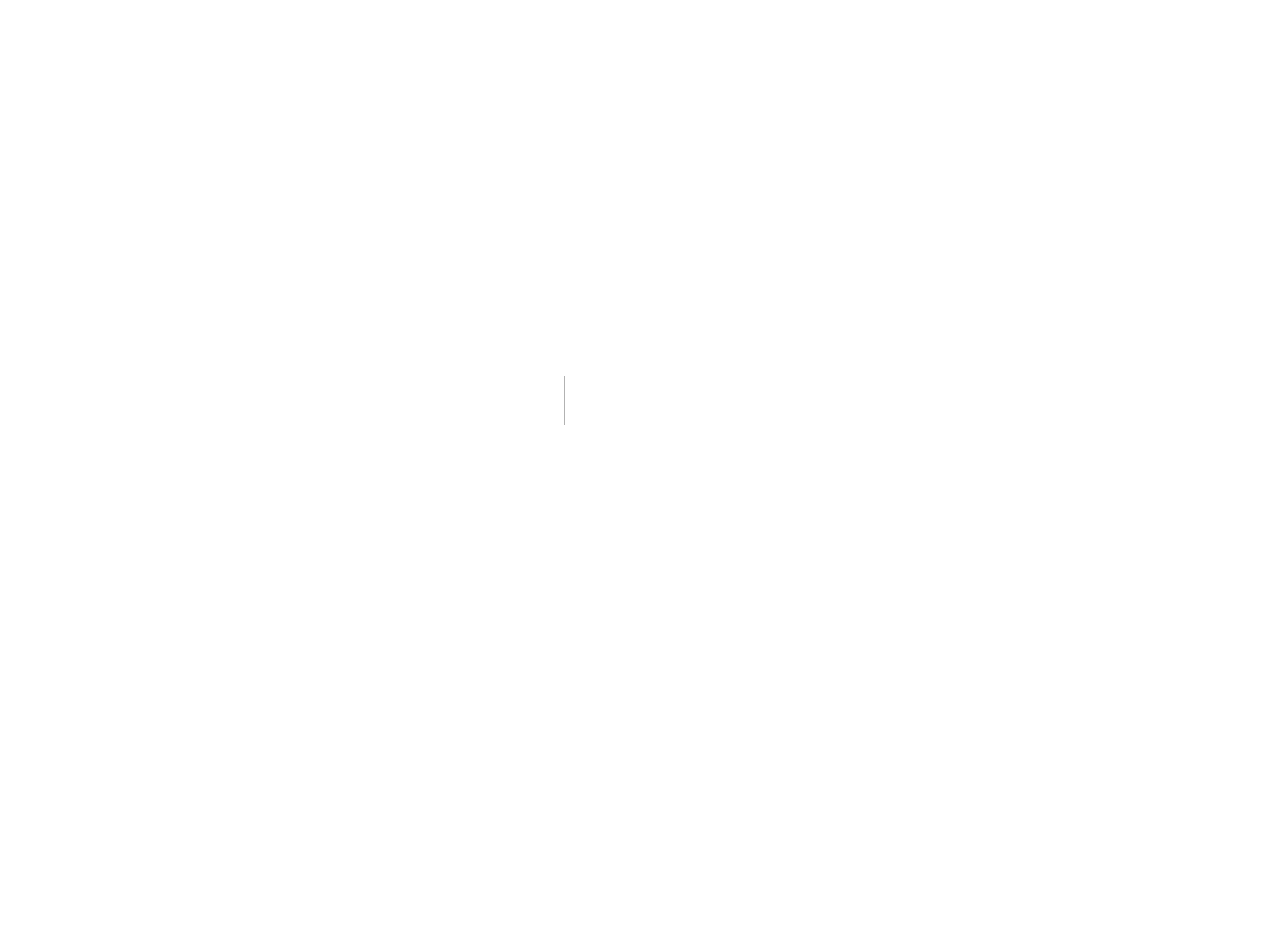
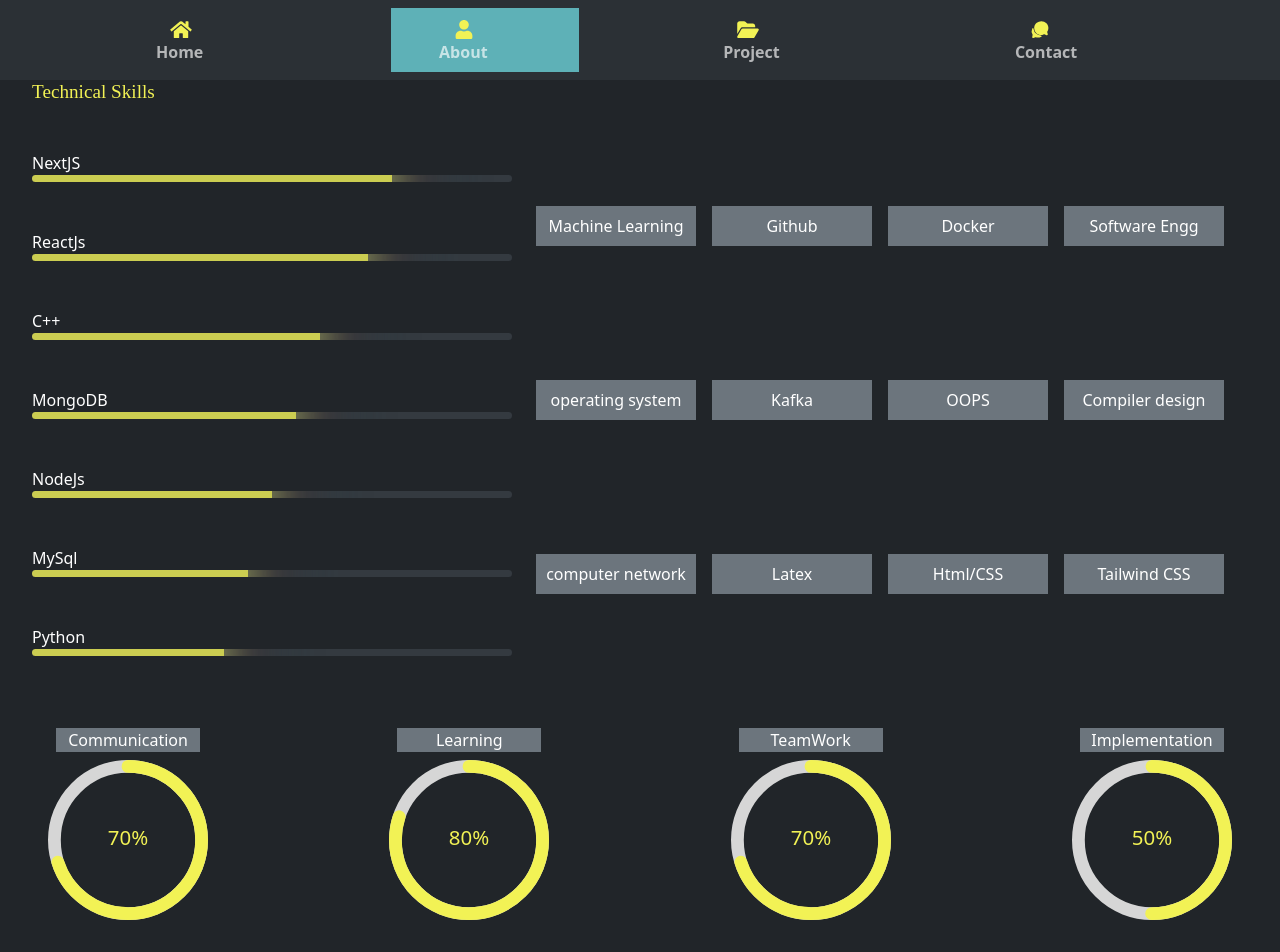
Before and after one commit to konekoshinde/chaitrali_portfolio, a Next.js app: page /About in a window 1280 px wide. Before the commit this address had no page. Shown: the top 952 px of the page. Before the commit the page ends 800 px from the top, so only its background shows below. Built offline with nearby package versions, Linux system fonts and the light colour scheme.

Commit message:
improved ui

```diff
--- a/package.json
+++ b/package.json
@@ -10,9 +10,13 @@
   },
   "dependencies": {
     "@popperjs/core": "^2.11.8",
+    "aos": "^2.3.4",
     "bootstrap": "^5.3.3",
+    "my-app": "file:",
     "next": "14.2.5",
     "react": "^18",
+    "react-animate-on-scroll": "^2.1.9",
+    "react-circular-progressbar": "^2.1.0",
     "react-dom": "^18",
     "react-icons": "^5.3.0"
   },
--- /dev/null
+++ b/src/app/About/page.js
@@ -0,0 +1,93 @@
+import React from 'react'
+import Navbar from '../components/Navbar'
+import Timeline from '../components/Timeline'
+import Progress from '../components/Progress'
+import ProgressRounded from '../components/ProgressRounded'
+import { FaCrown } from "react-icons/fa";
+function page() {
+  return (
+    <div>
+      <Navbar props="About"/>
+      <div className='d-flex flex-md-row flex-column justify-content-between'>
+        <ul style={{width:"40%"}}><h2 className="imp">Technical Skills</h2>
+        <Progress skillName="NextJS" Number="75"/>
+        <Progress skillName="ReactJs" Number="70"/>
+        <Progress skillName="C++" Number="60"/>
+        <Progress skillName="MongoDB" Number="55"/>
+        <Progress skillName="NodeJs" Number="50"/>
+        <Progress skillName="MySql" Number="45"/>
+        <Progress skillName="Python" Number="40"/>
+        </ul>
+
+        <div className='d-flex flex-column justify-content-evenly me-5' style={{width:"55%"}}>
+          <div className="d-flex flex-row justify-content-between"  data-aos-duration="2000" data-aos="flip-left">
+          <div  className='m-2 p-2 bg-secondary text-white text-center' style={{width:"50rem"}}>Machine Learning</div>
+          <div  className='m-2 p-2 bg-secondary text-white text-center' style={{width:"50rem"}}>Github</div>
+          <div className='m-2 p-2 bg-secondary text-white text-center' style={{width:"50rem"}}>Docker</div>
+          <div className='m-2 p-2 bg-secondary text-white text-center' style={{width:"50rem"}}>Software Engg</div>
+          </div>
+          <div className="d-flex flex-row justify-content-between"  data-aos-duration="2000" data-aos="flip-right">
+          <div className='m-2 p-2 bg-secondary text-white text-center' style={{width:"50rem"}}>operating system</div>
+          <div className='m-2 p-2 bg-secondary text-white text-center' style={{width:"50rem"}}>Kafka</div>
+          <div className='m-2 p-2 bg-secondary text-white text-center' style={{width:"50rem"}}>OOPS</div>
+          <div className='m-2 p-2 bg-secondary text-white text-center' style={{width:"50rem"}}>Compiler design</div>
+          </div>
+          <div className="d-flex flex-row justify-content-between"  data-aos-duration="2000" data-aos="flip-left">
+          <div className='m-2 p-2 bg-secondary text-white text-center' style={{width:"50rem"}}>computer network</div>
+          <div className='m-2 p-2 bg-secondary text-white text-center' style={{width:"50rem"}}>Latex</div>
+          <div className='m-2 p-2 bg-secondary text-white text-center' style={{width:"50rem"}}>Html/CSS</div>
+          <div className='m-2 p-2 bg-secondary text-white text-center' style={{width:"50rem"}}>Tailwind CSS</div>
+          </div>
+        </div>
+      </div>
+
+      <div className='d-flex flex-column flex-md-row justify-content-between ps-5 me-5'  >
+            <ProgressRounded skillName="Communication" Number="70" style={{}} />
+            <ProgressRounded skillName="Learning" Number="80" style={{}} />
+            <ProgressRounded skillName="TeamWork" Number="70" style={{}} />
+            <ProgressRounded skillName="Implementation" Number="50" style={{}} />
+          </div>
+      <ul><h2 className="imp">Achievements</h2>
+          <div className='my-2 text-white-50'><FaCrown className='imp mx-2'/><span className='imp2'>Semi Finalist</span> at <span className='imp2'>Google Girls Hackathon 2024 </span>top 1% among 20k participants.</div>
+          <div className='my-2 text-white-50'><FaCrown className='imp mx-2'/>Ranked <span className='imp2'>210 globally</span> in Codechef Starters 145 Div 2</div>
+          <div className='my-2 text-white-50'><FaCrown className='imp mx-2'/>Secured <span className='imp2'>621 among 45k candidates</span> on Codeforces Round 918 Div 4</div>
+          <div className='my-2 text-white-50'><FaCrown className='imp mx-2'/>Team ranked <span className='imp2'>6th among 900</span> groups for ZS tech challenge based on score.</div>
+          <div className='my-2 text-white-50'><FaCrown className='imp mx-2'/><span className='imp2'>Codeforces</span> (ratings 1381),<span className='imp2'> Codechef</span> (ratings 1802) global rank: 5907, <span className='imp2'>Leetcode</span> (approx. 250 problems)</div>
+        </ul>
+      <br/>
+      <br/>
+      <br/>
+      <div>
+        <ul><h2 className="imp">Education</h2></ul>
+        <div className="container">
+        <div className="d-flex flex-column justify-content-around m-3">
+
+        <Timeline
+            title="Indian Institute of Information Technology, Pune"
+            subtitle="BTECH CSE"
+            link="#"
+            paragraph="CGPA:8.02"
+            Time="2021-2025"
+        />
+        <Timeline
+            title="NES Ratnam College of Arts, Science and Commerce (Mumbai)"
+            subtitle="Higher secondary eduction"
+            link="#"
+            paragraph="Percentage: 95.5%"
+            Time="2019-2021"/>
+        <Timeline
+            title="NES High School (Mumbai)"
+            subtitle="Secondary eduction"
+            link="#"
+            paragraph="Percentage: 92.4%"
+            Time="2009-2019"
+            />
+        </div>
+        </div>
+      </div>
+
+    </div>
+  )
+}
+
+export default page
--- a/src/app/components/BootstrapClient.js
+++ b/src/app/components/BootstrapClient.js
@@ -1,14 +1,21 @@
 'use client';
-import { useEffect } from "react";
+import { useEffect, useState } from "react";
+import AOS from 'aos';
+import 'aos/dist/aos.css';
 
 
 function BootstrapClient() {
+
+
     useEffect(()=>{
         import("bootstrap/dist/js/bootstrap.bundle");
+        AOS.init();
       },[])
+
+
   return (
     <div>
-
+      {/* <button onClick={()=>setColor((color==="black")?"white":"black")}>change</button> */}
     </div>
   )
 }
--- a/src/app/components/Navbar.js
+++ b/src/app/components/Navbar.js
@@ -3,11 +3,11 @@ import { IoChatbubbles } from "react-icons/io5";
 import { FaHome } from "react-icons/fa";
 import { FaUser } from "react-icons/fa";
 import { FaFolderOpen } from "react-icons/fa6";
-
+import "../styles/G.css"
 export default function Navbar(props) {
   console.log(props.props)
   return (
-  <nav className="navbar navbar-expand-lg bg-body-tertiary ">
+  <nav className="navbar navbar-expand-lg bg-body-tertiary " >
     <div className="container-fluid fw-bold">
 
       <button
@@ -23,17 +23,17 @@ export default function Navbar(props) {
 
       <div className="collapse navbar-collapse" id="navbarNavAltMarkup">
         <div className="navbar-nav mx-auto mx-5 px-5" >
-          <a className="nav-link mx-5 px-5" aria-current="page" href="/" style={{backgroundColor: (props.props==="Home")?"green":"inherit"}}>
-            <FaHome  style={{width:50, color:"red"}}/>Home
+          <a className="nav-link mx-5 px-5" aria-current="page" href="/" style={{backgroundColor: (props.props==="Home")?"rgb(94, 177, 183)":"inherit"}}>
+            <FaHome  style={{width:50}} className="imp"/>Home
           </a>
-          <a className="nav-link mx-5 px-5" href="/About" style={{backgroundColor: (props.props==="About")?"green":"inherit"}}>
-            <FaUser  style={{width:50, color:"red"}}/>About
+          <a className="nav-link mx-5 px-5" href="/About" style={{backgroundColor: (props.props==="About")?"rgb(94, 177, 183)":"inherit"}}>
+            <FaUser  style={{width:50}} className="imp"/>About
           </a>
-          <a className="nav-link mx-5 px-5" href="/Project" style={{backgroundColor: (props.props==="Project")?"green":"inherit"}}>
-            <FaFolderOpen  style={{width:50, color:"red"}}/>Project
+          <a className="nav-link mx-5 px-5" href="/Project" style={{backgroundColor: (props.props==="Project")?"rgb(94, 177, 183)":"inherit"}}>
+            <FaFolderOpen  style={{width:50}} className="imp"/>Project
           </a>
-          <a className="nav-link mx-5 px-5" href="/Contact" style={{backgroundColor: (props.props==="Contact")?"green":"inherit"}}>
-            <IoChatbubbles  style={{width:50, color:"red"}}/> Contact
+          <a className="nav-link mx-5 px-5" href="/Contact" style={{backgroundColor: (props.props==="Contact")?"rgb(94, 177, 183)":"inherit"}}>
+            <IoChatbubbles  style={{width:50}} className="imp"/> Contact
           </a>
 
         </div>
--- /dev/null
+++ b/src/app/components/Progress.js
@@ -0,0 +1,26 @@
+'use client';
+import '../styles/G.css'
+
+export default function Progress(props){
+    return(
+      <div className='my-5'>
+        <div>{props.skillName}</div>
+        <div
+        className="progress"
+        role="progressbar"
+        aria-label="Animated striped example"
+        aria-valuemin={0}
+        aria-valuenow={30}
+        aria-valuemax={100}
+        style={{height:"7px"}}
+        >
+
+        <div
+          className="progress-bar glow "
+          style={{ width: `${props.Number}%` ,backgroundColor:"rgba(242, 242, 85,0.8)"}}
+        />
+        </div>
+
+      </div>
+    )
+  }
--- /dev/null
+++ b/src/app/components/ProgressRounded.js
@@ -0,0 +1,38 @@
+'use client'
+
+import { CircularProgressbar, buildStyles } from 'react-circular-progressbar';
+import 'react-circular-progressbar/dist/styles.css';
+import React from 'react'
+import { useState,useEffect } from 'react';
+
+const ProgressProvider = ({ valueStart, valueEnd, children }) => {
+    const [value, setValue] = useState(valueStart);
+    useEffect(() => {
+      setValue(valueEnd);
+    }, [valueEnd]);
+
+    return children(value);
+};
+function ProgressRounded(props) {
+    const value=props.Number
+  return (
+    <div style={{width:"10rem"}} className='pb-5 text-center '>
+        <div className='bg-secondary text-white m-2'>{props.skillName}</div>
+      <ProgressProvider valueStart={0} valueEnd={value}>
+          {(value) => <CircularProgressbar
+          value={value}
+          text={` ${value}%`}
+          styles={buildStyles({
+            pathTransitionDuration: 5,
+            backgroundColor: 'rgb(0,0,0)',
+            textSize: '0.8rem',
+            pathColor:'rgb(242, 242, 85)',
+            textColor:'rgb(242, 242, 85)',
+
+          })}/>}
+        </ProgressProvider>
+    </div>
+  )
+}
+
+export default ProgressRounded
--- /dev/null
+++ b/src/app/components/Timeline.js
@@ -0,0 +1,27 @@
+import React from 'react'
+import '../styles/G.css'
+
+
+export default function Timeline(props){
+  return(
+
+    <div className='position-relative mx-5 d-flex justify-content-start Card' data-aos="fade-down">
+    <div className="card border-5 text-end Temp" style={{width:"30rem"}} >
+    <div className="card-body d-flex flex-column justify-content-between " >
+        <a href={props.link} className="card-title imp" target="_blank">{props.title}</a>
+        <h6 className="card-subtitle mb-2 text-body-secondary ">{props.subtitle}</h6>
+        <br/>
+        <br/>
+        <p className="imp2">{props.paragraph}</p>
+    </div>
+    </div>
+      <div className="my-auto p-2 imp2">
+        <time>{props.Time}</time>
+      </div>
+
+    </div>
+
+  )
+
+
+}
--- /dev/null
+++ b/src/app/styles/G.css
@@ -0,0 +1,57 @@
+
+.Temp:hover {
+    border-color: rgba(228, 233, 132);
+    box-shadow:
+      0 0 30px 10px #9c9c5c,  /* inner white */
+      0 0 80px 30px rgb(21, 72, 76), /* outer cyan */
+      0 0 60px 20px rgb(157, 5, 5); /* middle magenta */
+
+}
+@media only screen and (min-width: 768px){
+
+.Card:nth-of-type(odd){
+    flex-direction: row-reverse;
+}
+}
+
+@-webkit-keyframes progress {
+    0% { width: 0; }
+ }
+@-moz-keyframes progress {
+    0% { width: 0; }
+}
+@keyframes progress {
+    0% { width: 0; }
+}
+
+
+
+.progress > div {
+    -webkit-animation: progress 2s;
+    -moz-animation: progress 2s;
+    animation: progress 2s;
+  }
+
+.glow {
+    background-color: rgb(189, 189, 109);
+
+    box-shadow:
+      0 0 30px 10px #9c9c5c,  /* inner white */
+      0 0 60px 30px rgb(21, 72, 76), /* outer cyan */
+      0 0 50px 20px rgb(157, 5, 5); /* middle magenta */
+  }
+  .glow:hover{
+
+    background-color: rgb(18, 18, 10);
+  }
+
+.imp{
+    color: rgb(242, 242, 85);
+    font-family: cursive;
+    font-size: larger;
+}
+.imp2{
+    color:rgba(228, 233, 132,0.8);
+    font-weight: bolder;
+
+}
```
Also changed, not shown: src/app/Contact/page.js (+16 -14 lines), src/app/Project/page.js (+36 -29 lines), src/app/page.js (+7 -3 lines), 1 other file (tests, documents, lock files or other folders).
